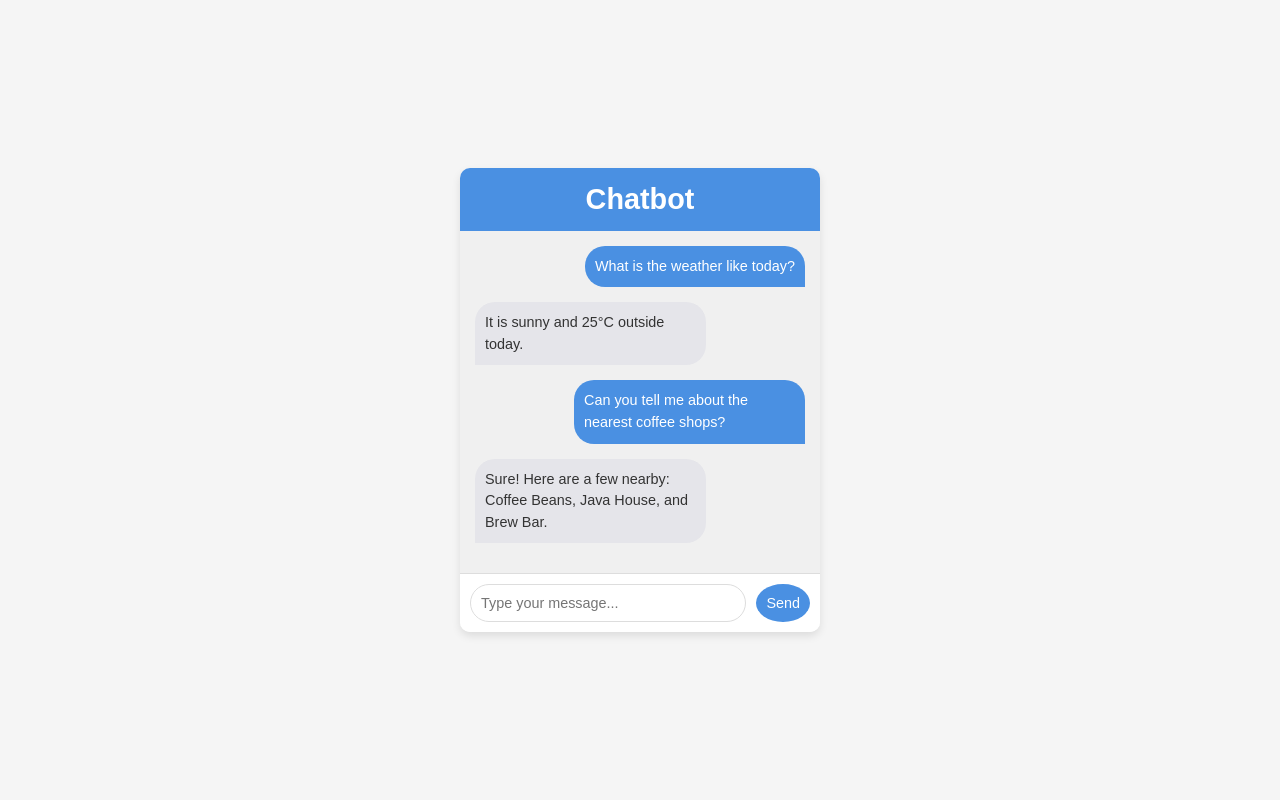
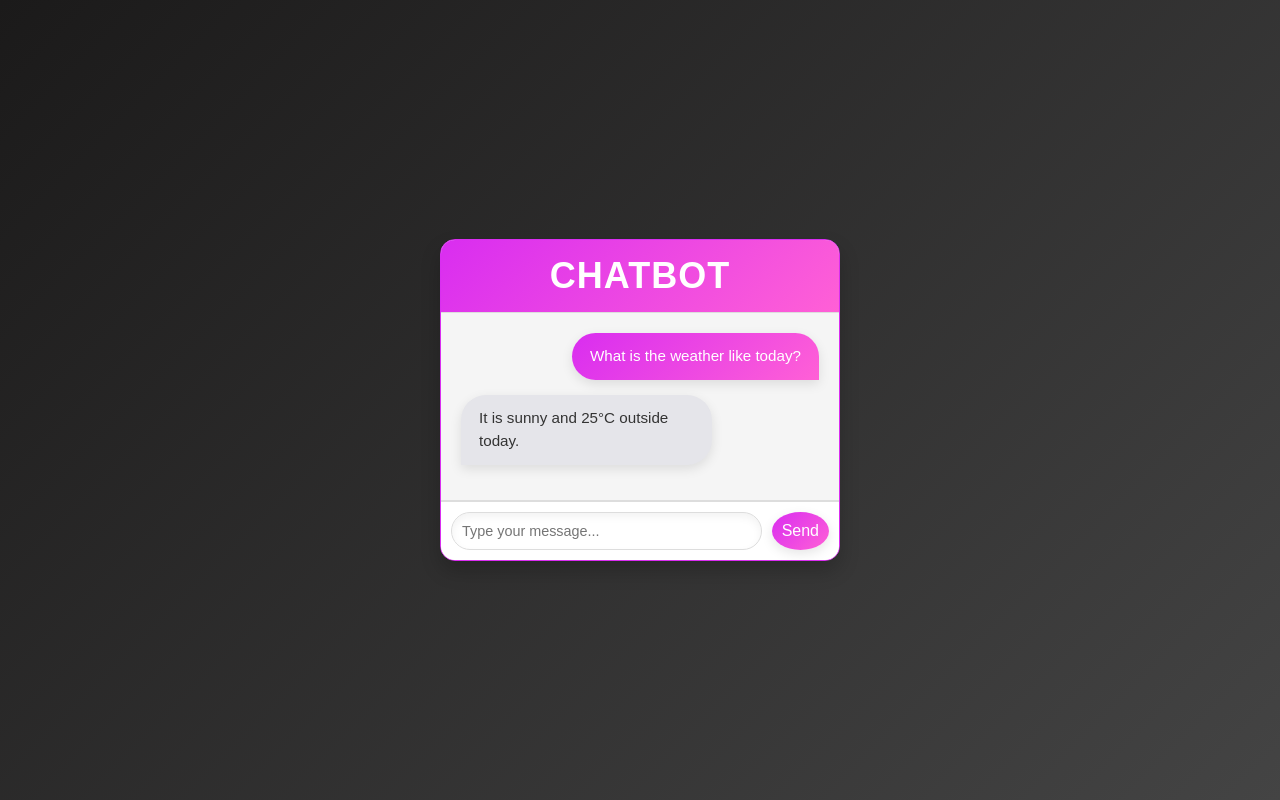
Before and after one commit to saltlakrids/chatbot, a PHP site: page / in a window 1280 px wide. Run offline with PHP 8.4, Linux system fonts and the light colour scheme.

Commit message:
simplification of html, and updated prettier style

```diff
--- a/index.html
+++ b/index.html
@@ -26,18 +26,6 @@
                 </div>
             </div>
 
-
-            <div class="chat user">
-                <div class="message">
-                    <p>Can you tell me about the nearest coffee shops?</p>
-                </div>
-            </div>
-
-            <div class="chat bot">
-                <div class="message">
-                    <p>Sure! Here are a few nearby: Coffee Beans, Java House, and Brew Bar.</p>
-                </div>
-            </div>
         </div>
 
         <div class="chat-input">
--- a/styles.css
+++ b/styles.css
@@ -5,38 +5,47 @@
 }
 
 body {
-    font-family: 'Arial', sans-serif;
-    background-color: #f5f5f5;
+    font-family: 'Poppins', sans-serif;
+    background: linear-gradient(135deg, #1b1a1a, #444444);
     display: flex;
     justify-content: center;
     align-items: center;
     height: 100vh;
+    color: white;
 }
 
+
 .chat-container {
-    width: 360px;
-    background-color: #ffffff;
-    border-radius: 10px;
-    box-shadow: 0px 4px 8px rgba(0, 0, 0, 0.1);
+    width: 400px;
+    background: linear-gradient(145deg, #ffffff, #f0f0f0);
+    border-radius: 15px;
+    box-shadow: 0 10px 20px rgba(0, 0, 0, 0.2);
     display: flex;
     flex-direction: column;
     overflow: hidden;
+    border: 1px solid #d92df0;
 }
 
 .chat-header {
-    background-color: #4A90E2;
+    background: linear-gradient(135deg, #d92df0, #ff60d6);
     color: white;
     padding: 15px;
     text-align: center;
-    font-weight: bold;
-    font-size: 1.2rem;
+    font-weight: 600;
+    font-size: 1.5rem;
+    text-transform: uppercase;
+    letter-spacing: 1px;
+    box-shadow: 0 4px 8px rgba(0, 0, 0, 0.1);
 }
+
 
 .chat-box {
     flex-grow: 1;
-    padding: 15px;
+    padding: 20px;
     overflow-y: auto;
-    background-color: #f0f0f0;
+    background-color: #f5f5f5;
+    border-top: 1px solid #ddd;
+    border-bottom: 1px solid #ddd;
 }
 
 .chat {
@@ -54,22 +63,32 @@ body {
 
 .message {
     max-width: 70%;
-    padding: 10px;
-    border-radius: 20px;
+    padding: 12px 18px;
+    border-radius: 25px;
     line-height: 1.5;
-    font-size: 0.9rem;
+    font-size: 0.95rem;
+    box-shadow: 0 4px 12px rgba(0, 0, 0, 0.1);
+    transition: transform 0.3s ease;
 }
 
 .user .message {
-    background-color: #4A90E2;
+    background: linear-gradient(135deg, #d92df0, #ff60d6);
     color: white;
     border-bottom-right-radius: 0;
+}
+
+.user .message:hover {
+    transform: scale(1.05);
 }
 
 .bot .message {
     background-color: #e5e5ea;
     color: #333;
     border-bottom-left-radius: 0;
+}
+
+.bot .message:hover {
+    transform: scale(1.05);
 }
 
 
@@ -84,24 +103,32 @@ body {
     flex-grow: 1;
     padding: 10px;
     border: 1px solid #ddd;
-    border-radius: 20px;
+    border-radius: 25px;
     font-size: 0.9rem;
     outline: none;
+    box-shadow: inset 0 4px 8px rgba(0, 0, 0, 0.05);
+    transition: border-color 0.3s ease;
+}
+
+.chat-input input:focus {
+    border-color: #d92df0;
 }
 
 .chat-input button {
-    background-color: #4A90E2;
+    background: linear-gradient(135deg, #d92df0, #ff60d6);
     color: white;
     border: none;
     border-radius: 50%;
     padding: 10px;
     margin-left: 10px;
     cursor: pointer;
-    font-size: 0.9rem;
+    font-size: 1rem;
+    box-shadow: 0 4px 12px rgba(0, 0, 0, 0.1);
+    transition: background 0.3s ease;
 }
 
 .chat-input button:hover {
-    background-color: #357ABD;
+    background: linear-gradient(135deg, #b81fd0, #d92df0);
 }
 
 
```
